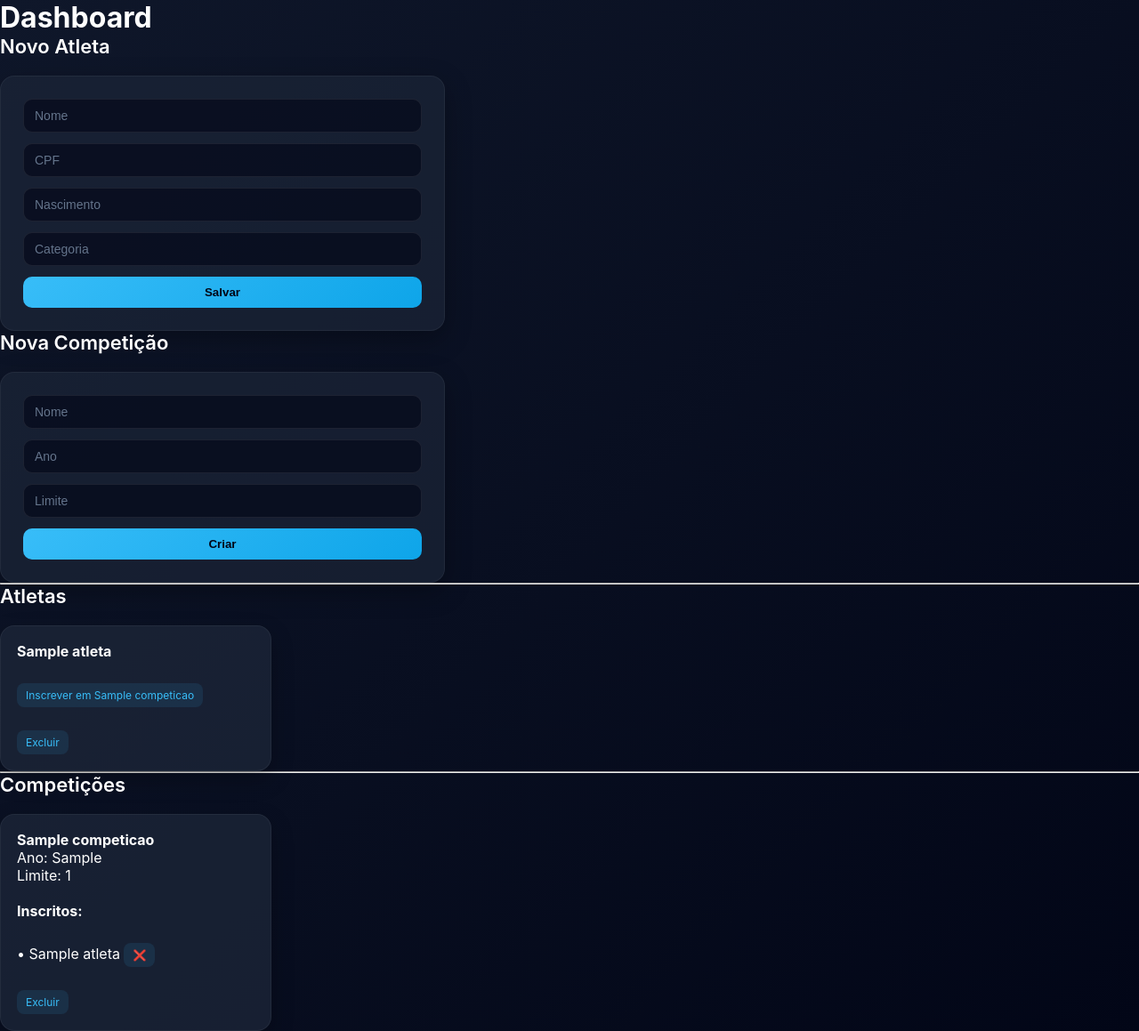
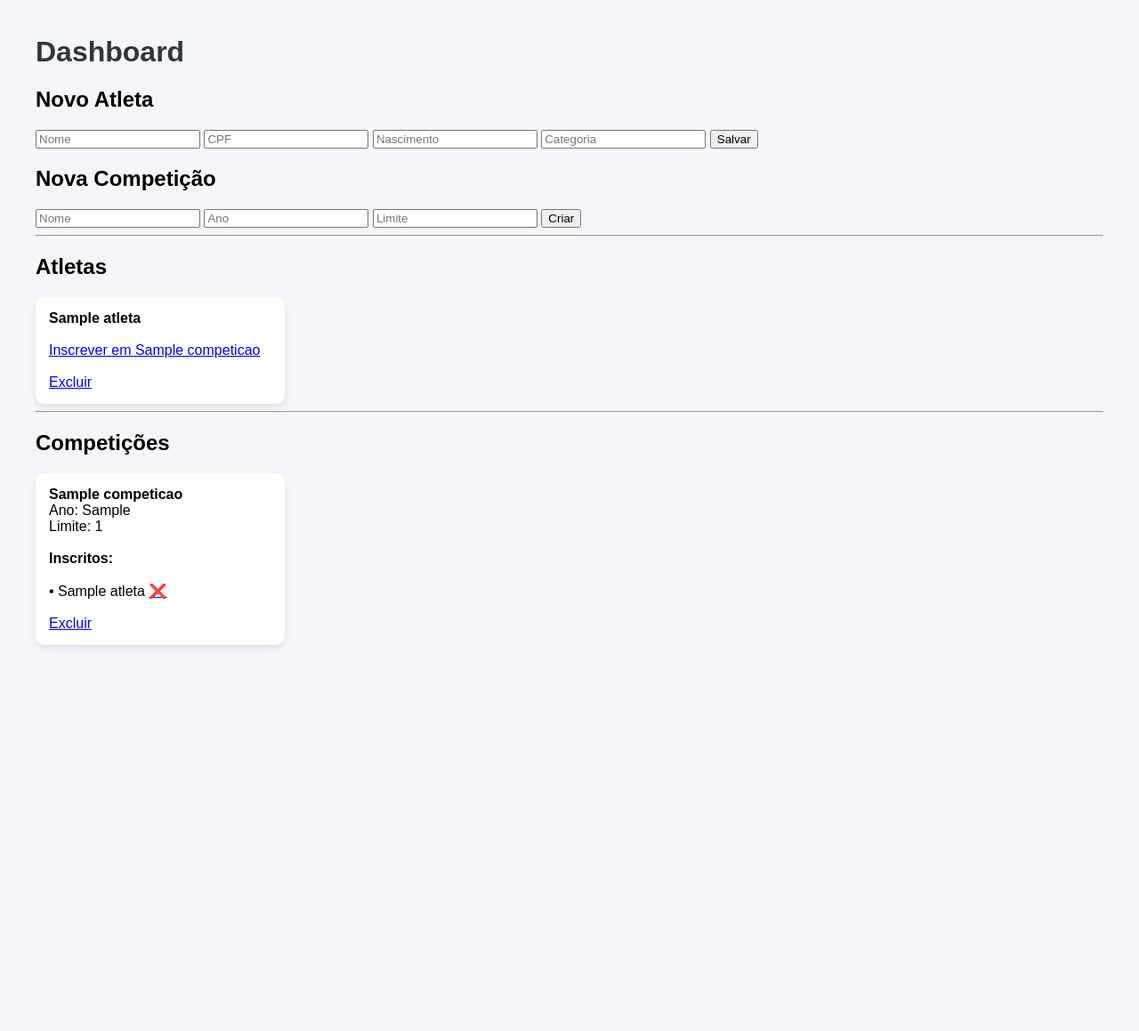
Before and after one commit to pepeuloureirob/volley-coach-system, a Flask app: page / in a window 1280 px wide. Shown: the whole page at 89% size. After the commit the page ends 727 px from the top, so only its background shows below. Run offline with Flask 3, Linux system fonts and the light colour scheme; tables that the repository leaves empty hold one stand-in row (values such as "Sample post").

Commit message:
Update style.css

```diff
--- a/static/style.css
+++ b/static/style.css
@@ -1,186 +1,23 @@
-* {
-    margin: 0;
-    padding: 0;
-    box-sizing: border-box;
+body {
+    font-family: Arial;
+    margin: 40px;
+    background: #f5f6fa;
 }
 
-body {
-    font-family: "Inter", Arial, sans-serif;
-    background: linear-gradient(135deg, #0f172a, #020617);
-    color: white;
-    min-height: 100vh;
+h1 {
+    color: #2f3640;
 }
 
-/* HEADER */
-
-header {
-    background: rgba(2, 6, 23, 0.9);
-    backdrop-filter: blur(10px);
-    padding: 18px 40px;
+.grid {
     display: flex;
-    justify-content: space-between;
-    align-items: center;
-    border-bottom: 1px solid rgba(255,255,255,0.05);
-    position: sticky;
-    top: 0;
-    z-index: 10;
+    flex-wrap: wrap;
+    gap: 15px;
 }
 
-header h1 {
-    font-size: 22px;
-    font-weight: 600;
-    color: #38bdf8;
+.card {
+    background: white;
+    padding: 15px;
+    border-radius: 10px;
+    box-shadow: 0 4px 10px rgba(0,0,0,0.08);
+    width: 250px;
 }
-
-nav a {
-    color: #cbd5f5;
-    margin-left: 25px;
-    text-decoration: none;
-    font-size: 14px;
-    transition: 0.3s;
-    position: relative;
-}
-
-nav a:hover {
-    color: #38bdf8;
-}
-
-/* MAIN */
-
-main {
-    padding: 40px;
-    max-width: 1300px;
-    margin: auto;
-}
-
-/* TITLES */
-
-h2 {
-    font-size: 22px;
-    margin-bottom: 20px;
-    font-weight: 600;
-}
-
-/* GRID */
-
-.grid {
-    display: grid;
-    grid-template-columns: repeat(auto-fill, minmax(280px, 1fr));
-    gap: 20px;
-}
-
-/* CARD */
-
-.card {
-    background: rgba(30, 41, 59, 0.7);
-    border-radius: 16px;
-    padding: 18px;
-    transition: 0.3s;
-    border: 1px solid rgba(255,255,255,0.05);
-    box-shadow: 0 10px 25px rgba(0,0,0,0.25);
-}
-
-.card:hover {
-    transform: translateY(-4px);
-    box-shadow: 0 15px 35px rgba(0,0,0,0.35);
-}
-
-.card h3 {
-    font-size: 16px;
-    margin-bottom: 6px;
-}
-
-.card p {
-    font-size: 13px;
-    color: #94a3b8;
-    margin-bottom: 10px;
-}
-
-/* LINKS / BUTTON STYLE */
-
-.card a {
-    display: inline-block;
-    margin-right: 10px;
-    margin-top: 6px;
-    font-size: 12px;
-    padding: 6px 10px;
-    border-radius: 8px;
-    text-decoration: none;
-    transition: 0.2s;
-    background: rgba(56, 189, 248, 0.1);
-    color: #38bdf8;
-}
-
-.card a:hover {
-    background: #38bdf8;
-    color: #020617;
-}
-
-/* INSCRIÇÃO */
-
-.inscricao {
-    margin-top: 10px;
-    border-top: 1px solid rgba(255,255,255,0.05);
-    padding-top: 10px;
-}
-
-/* FORMS */
-
-form {
-    background: rgba(30, 41, 59, 0.6);
-    padding: 25px;
-    border-radius: 16px;
-    max-width: 500px;
-    border: 1px solid rgba(255,255,255,0.05);
-    box-shadow: 0 10px 30px rgba(0,0,0,0.3);
-}
-
-input, select {
-    width: 100%;
-    margin-bottom: 12px;
-    padding: 10px 12px;
-    border-radius: 10px;
-    border: 1px solid rgba(255,255,255,0.08);
-    background: rgba(2, 6, 23, 0.6);
-    color: white;
-    outline: none;
-    font-size: 14px;
-}
-
-input::placeholder {
-    color: #64748b;
-}
-
-button {
-    width: 100%;
-    padding: 10px;
-    border-radius: 10px;
-    border: none;
-    background: linear-gradient(135deg, #38bdf8, #0ea5e9);
-    color: #020617;
-    font-weight: 600;
-    cursor: pointer;
-    transition: 0.3s;
-}
-
-button:hover {
-    transform: scale(1.02);
-    box-shadow: 0 5px 20px rgba(56,189,248,0.4);
-}
-
-/* RESPONSIVO */
-
-@media (max-width: 768px) {
-    header {
-        flex-direction: column;
-        gap: 10px;
-    }
-
-    nav a {
-        margin-left: 12px;
-    }
-
-    main {
-        padding: 20px;
-    }
-}
```
